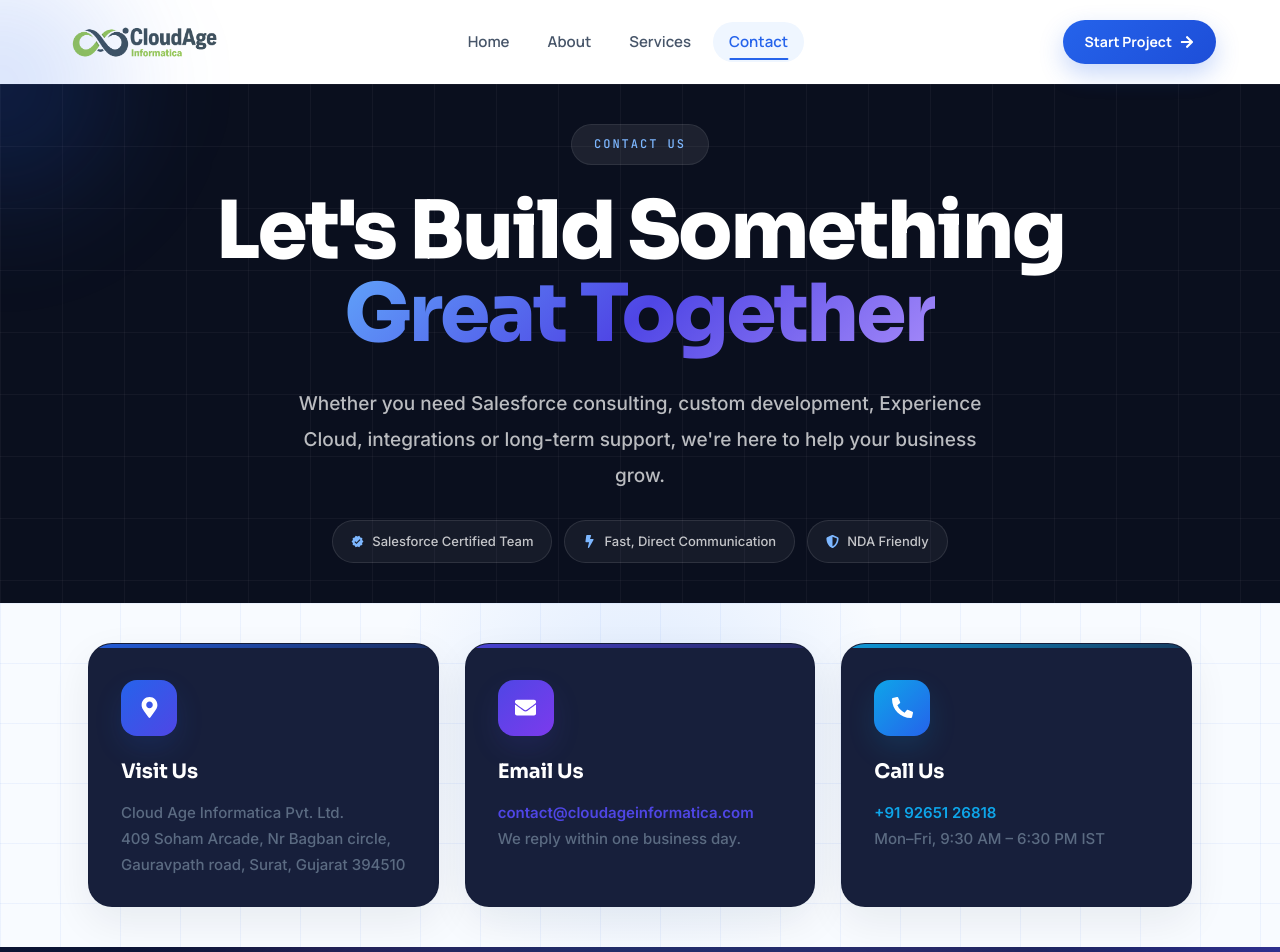
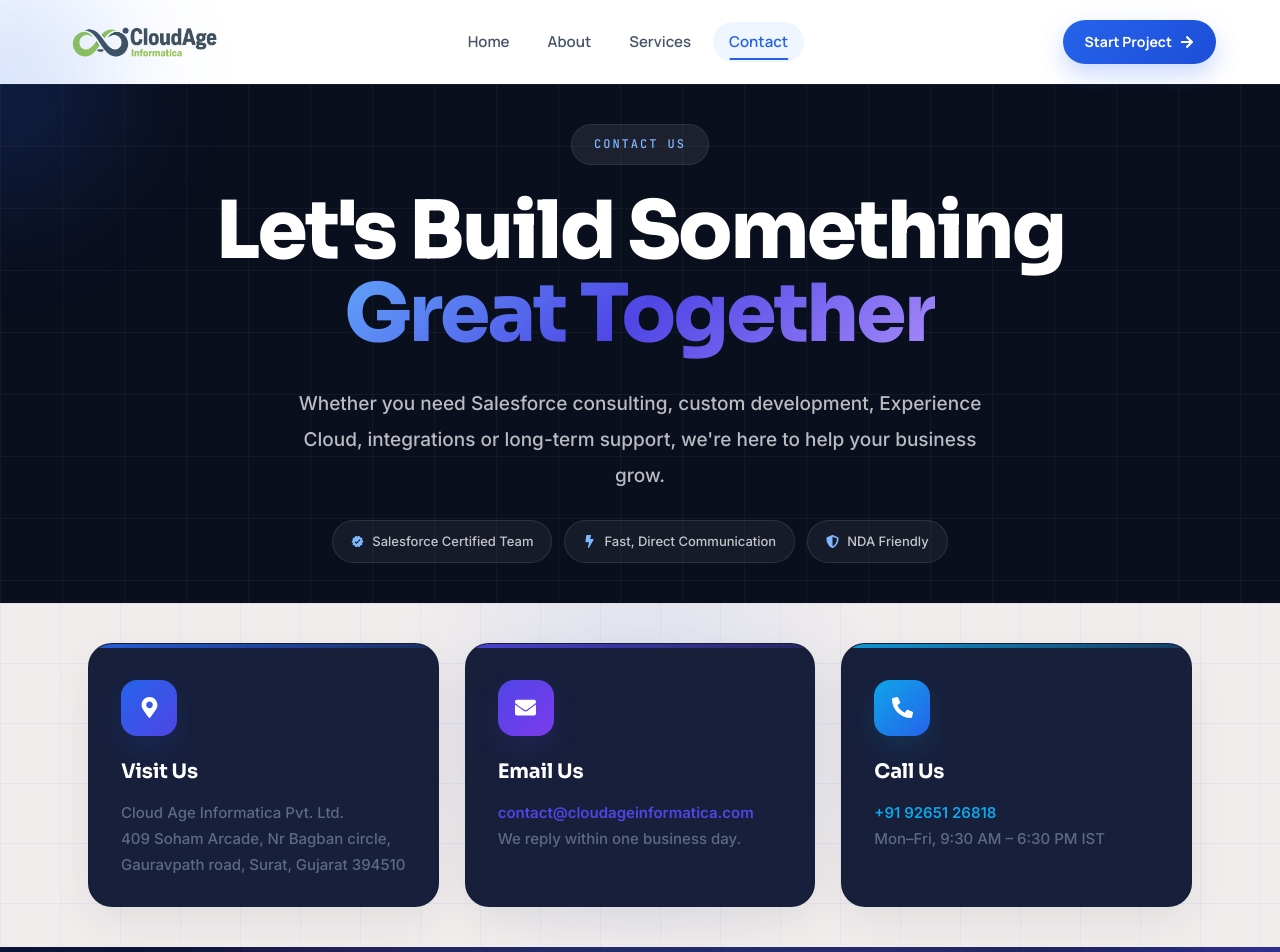
Before and after one commit to samarth-cloudage/cloudage-Agent, a React (Vite) app: page /contact in a window 1280 px wide. Shown: the top 952 px of the page. Built offline with nearby package versions, Linux system fonts and the light colour scheme; no server answers.

Commit message:
Changes in Site

```diff
--- a/src/components/Navbar/Navbar.css
+++ b/src/components/Navbar/Navbar.css
@@ -31,6 +31,7 @@
   border-bottom: 1px solid rgba(37, 99, 235, .08);
   box-shadow: 0 12px 30px rgba(15, 23, 42, .08);
 }
+
 
 @keyframes navbarFade {
   from { opacity: 0; transform: translateY(-16px); }
--- a/src/pages/Contact.css
+++ b/src/pages/Contact.css
@@ -227,7 +227,7 @@
 .info-section{
     position:relative;
     padding:40px 0 40px;
-    background:#f8fbff;
+    background:#f2eded;
     overflow:hidden;
 }
 
@@ -275,6 +275,7 @@
     position:relative;
 
     background:#ffffff;
+
 
     border:1px solid var(--border);
 
```
